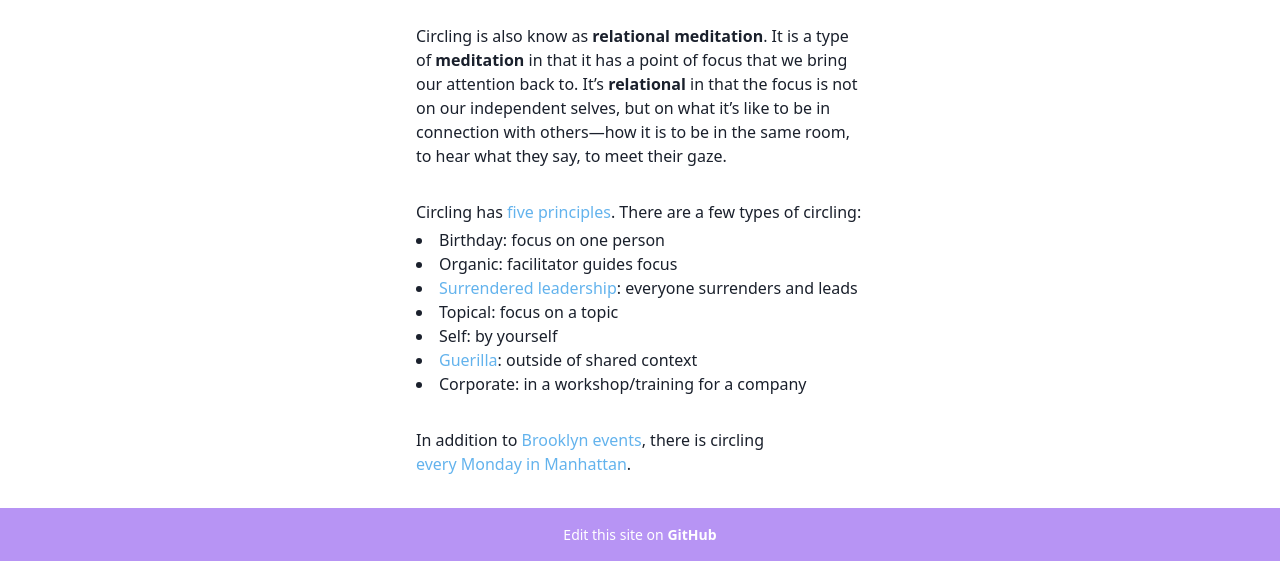
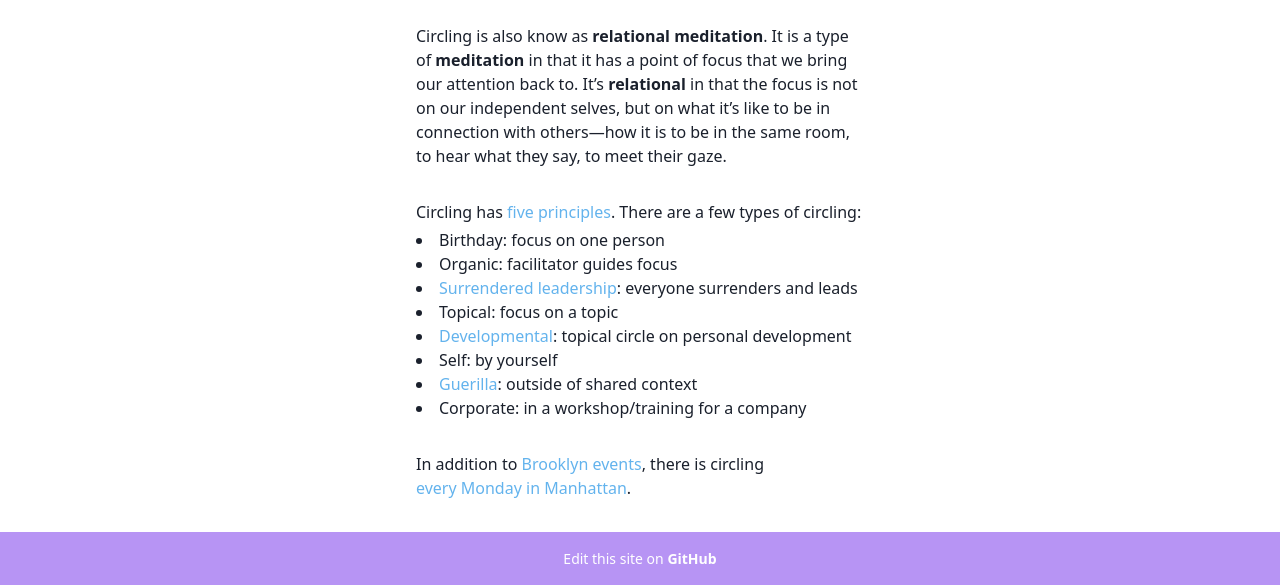
Before and after one commit to lorensr/authentic-brooklyn, a Gatsby site: page / in a window 1280 px wide. Shown: the part 753-1338 px from the top of the page. Before the commit the page ends 1314 px from the top, so only its background shows below. Built offline with nearby package versions, Linux system fonts and the light colour scheme; Gatsby itself is replaced by a stand-in of ours.

Commit message:
Add developmental circling

```diff
--- a/src/pages/index.js
+++ b/src/pages/index.js
@@ -86,6 +86,15 @@ function IndexPage() {
                 : everyone surrenders and leads
               </li>
               <li>Topical: focus on a topic</li>
+              <li>
+                <a
+                  className="text-blue-400"
+                  href="http://circlingguide.com/developmental-circling/"
+                >
+                  Developmental
+                </a>
+                : topical circle on personal development
+              </li>
               <li>Self: by yourself</li>
               <li>
                 <a
```
